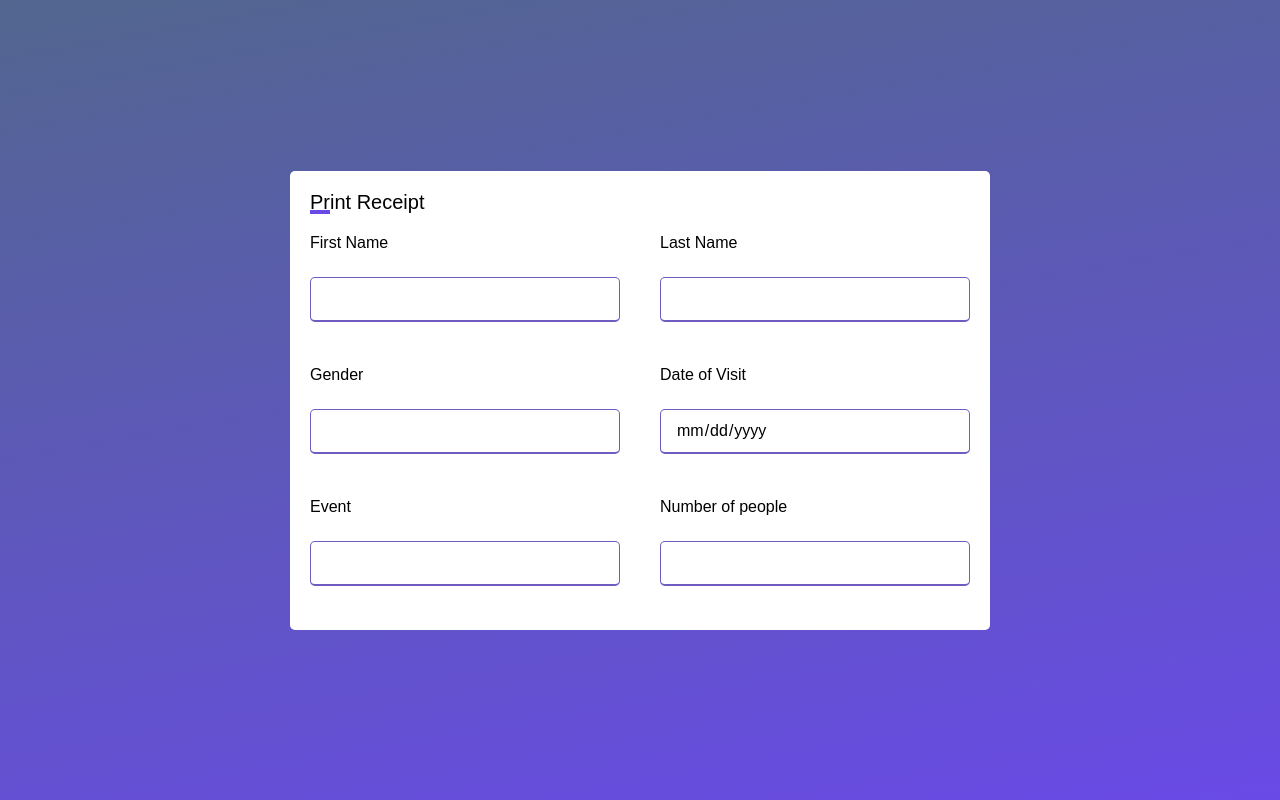
After one commit to Siddesh2002/DBMS-MiniProj, a Django app: page /printreceipt in a window 1280 px wide. The commit adds this page. Run offline with Django 4.2, Linux system fonts and the light colour scheme.

Commit message:
Added PrintReceipt

```diff
--- a/Museum/Museum/settings.py
+++ b/Museum/Museum/settings.py
@@ -80,7 +80,7 @@ DATABASES = {
         'ENGINE': 'django.db.backends.postgresql',
         'NAME': 'museum',
         'USER': 'postgres',
-        'PASSWORD': 'postgres',
+        'PASSWORD': 'SQL@2022',
         'HOST': 'localhost'
     }
 }
--- a/Museum/customer/urls.py
+++ b/Museum/customer/urls.py
@@ -8,5 +8,6 @@ urlpatterns = [
     path('about',views.about,name='about'),
     path('shop',views.shop,name='shop'),
     path('bookticket',views.bookticket,name='bookticket'),
-    path('event',views.event,name='event')
+    path('event',views.event,name='event'),
+    path('printreceipt',views.printreceipt,name='printreceipt')
 ]
--- a/Museum/customer/views.py
+++ b/Museum/customer/views.py
@@ -12,3 +12,5 @@ def bookticket(request):
 def event(request):
     objs=Event.objects.all()
     return render(request,'event.html',{'dests':objs})
+def printreceipt(request):
+    return render(request,'printreceipt.html')
--- a/Museum/templates/book_ticket.html
+++ b/Museum/templates/book_ticket.html
@@ -11,7 +11,7 @@
 <body>
     <div class="container">
         <div class="title">Book Ticket</div>
-            <form action="#">
+            <form action="printreceipt" method="post">
                 <div class="user-details">
                     <div class="input-box">
                         <span class="details">Date of Visit</span>
--- /dev/null
+++ b/Museum/templates/printreceipt.html
@@ -0,0 +1,44 @@
+{% load static %}
+<!DOCTYPE html>
+<html lang="en">
+<head>
+    <meta charset="UTF-8">
+    <meta http-equiv="X-UA-Compatible" content="IE=edge">
+    <meta name="viewport" content="width=device-width, initial-scale=1.0">
+    <link rel="stylesheet" href="{% static 'css\register.css'%}">
+    <title>PrintReceipt</title>
+</head>
+<body>
+    <div class="container">
+        <div class="title">Print Receipt</div>
+            <form action="#">
+                <div class="user-details">
+                    <div class="input-box">
+                        <span class="details">First Name</span>
+                        <input class="input-box" type="text" id="fname" readonly>
+                    </div>
+                    <div class="input-box">
+                        <span class="details">Last Name</span>
+                        <input class="input-box" type="text" id="lname" readonly>
+                    </div>
+                    <div class="input-box">
+                        <span class="details">Gender</span>
+                        <input class="input-box" type="text" id="gender" readonly>
+                    </div>
+                    <div class="input-box">
+                        <span class="details">Date of Visit</span>
+                        <input class="input-box" type="date" id="visitdate" readonly>
+                    </div>
+                    <div class="input-box">
+                        <span class="details">Event</span>
+                        <input class="input-box" type="text" id="event" readonly>
+                    </div>
+                    <div class="input-box">
+                        <span class="details">Number of people</span>
+                        <input class="input-box" type="text" id="noofpeople" readonly>
+                    </div>
+            </form>
+        </div>
+    </div>
+</body>
+</html>
```
Also changed, not shown: Museum/assets/css/reset.css (+3 -6 lines), Museum/static/css/reset.css (+3 -6 lines), Museum/templates/home.html (+11 -8 lines), Museum/assets/images/callcentre.jpg (added), Museum/assets/images/exclusiveevent.jpg (added), Museum/assets/images/gowhere.jpg (added), Museum/assets/images/greentick.png (added), Museum/assets/images/history.jpg (added), Museum/static/images/callcentre.jpg (added), Museum/static/images/exclusiveevent.jpg (added), Museum/static/images/gowhere.jpg (added), Museum/static/images/greentick.png (added), Museum/static/images/history.jpg (added).
